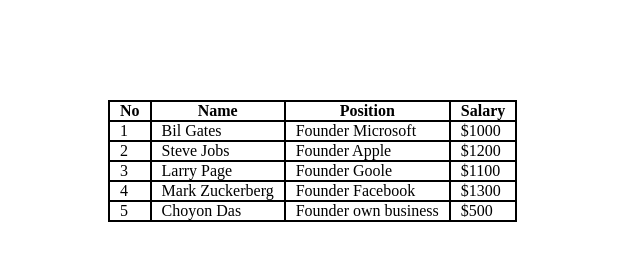
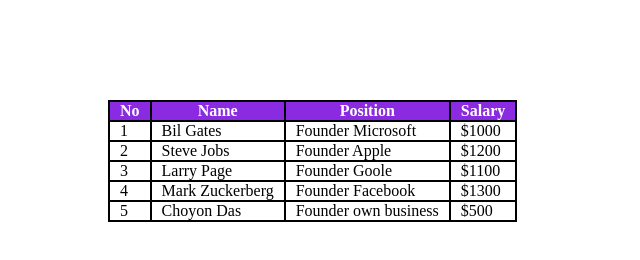
Before and after one commit to choyondas/semantic, a plain HTML site: page index.html in a window 1280 px wide. Shown: the whole page, without its empty margins (0-640 px from the left). Drawn offline with Linux system fonts and the light colour scheme.

Commit message:
index added

```diff
--- a/style.css
+++ b/style.css
@@ -1,6 +1,11 @@
 table {
     border-collapse: collapse;
     margin: 100px;
+}
+
+thead {
+    background-color: blueviolet;
+    color: white;
 }
 
 td,
```
Also changed, not shown: index.html (renamed from semantic.html).
